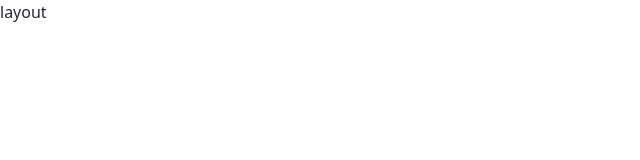
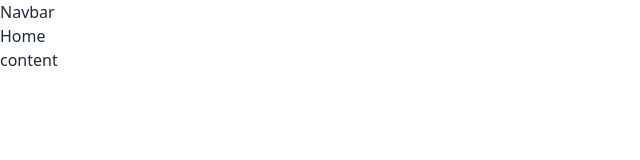
Before and after one commit to mahbubullah09/Restaurant-client, a React (Vite) app: page / in a window 1280 px wide. Shown: the top 160 px of the page, without its empty margins (0-640 px from the left). Built offline with nearby package versions, Linux system fonts and the light colour scheme.

Commit message:
react router install

```diff
--- a/src/Component/Home/Home.jsx
+++ b/src/Component/Home/Home.jsx
@@ -3,6 +3,8 @@ import React from 'react';
 const Home = () => {
     return (
         <div>
+            <h2>Home</h2>
+            <h2>content</h2>
 
         </div>
     );
--- a/src/Component/Layout/MainLayout.jsx
+++ b/src/Component/Layout/MainLayout.jsx
@@ -1,11 +1,14 @@
 import React from 'react';
 import Home from '../Home/Home';
+import { Outlet } from 'react-router-dom';
 
 const MainLayout = () => {
     return (
         <div>
-<h2>layout</h2>
-            <Home/>
+
+            <h2>Navbar</h2>
+            <Outlet />
+
 
         </div>
     );
```
